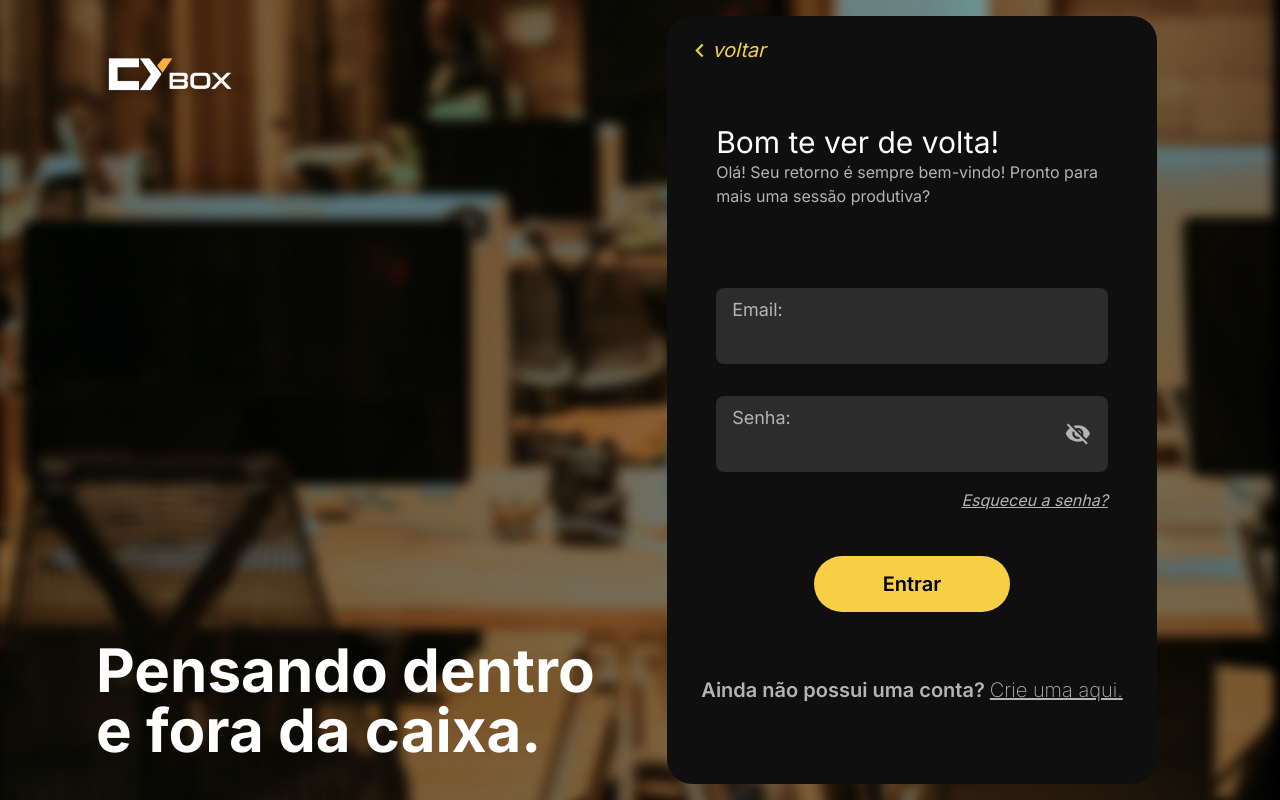
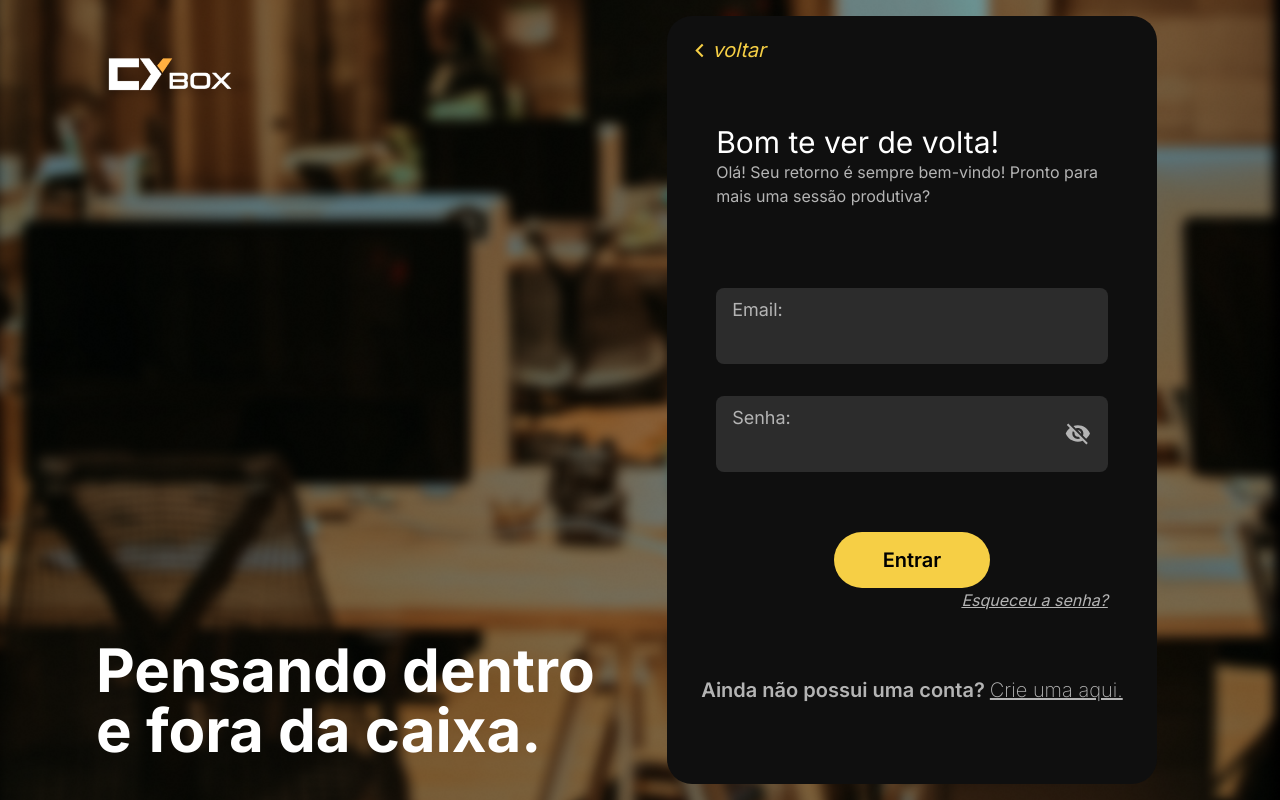
Before and after one commit to GitArthurMarchetti/cybox, a Next.js app: page /login in a window 1280 px wide. Built offline with nearby package versions, Linux system fonts and the light colour scheme.

Commit message:
Vou tentar adiconar o Auth, caso dê errado... eu parei aqui

```diff
--- a/package.json
+++ b/package.json
@@ -16,6 +16,7 @@
     "drizzle-orm": "^0.33.0",
     "lucide-react": "^0.436.0",
     "next": "14.2.7",
+    "next-auth": "^4.24.7",
     "pg": "^8.12.0",
     "postgres": "^3.4.4",
     "react": "^18",
--- a/src/app/cadastro/page.tsx
+++ b/src/app/cadastro/page.tsx
@@ -3,10 +3,8 @@ import CadastroComponent from "./cadastro";
 import { getEmptyUser } from "../services/user";
 
 
-export default async function Cadastro() {
+export default async function BackCadastro() {
      const user = await getEmptyUser()
-
-     // return <h1>oi</h1>
 
      return <CadastroComponent user={user}    />
 }
--- a/src/app/login/page.tsx
+++ b/src/app/login/page.tsx
@@ -32,7 +32,7 @@ export default function Login() {
                               <h2 className="cursor-default text-3xl">Bom te ver de volta!</h2>
                               <p className="cursor-default text-[#B4B4B4]">Olá! Seu retorno é sempre bem-vindo! Pronto para mais uma sessão produtiva?</p>
                          </div>
-                         <div className="w-4/5 m-auto flex flex-col ">
+                         <form className="w-4/5 m-auto flex flex-col ">
                               <label className="bg-[#2C2C2C] text-lg flex flex-col  gap-1 p-2 px-4 my-4 rounded-lg text-[#B4B4B4]" >
                                    Email:
                                    <input className="w-11/12 px-2 bg-transparent border-0 outline-none text-white" type="email" />
@@ -44,11 +44,12 @@ export default function Login() {
                                    </div>
                                    {isVisible ? <IoMdEye size={30} onClick={() => setIsVisible(false)} /> : <IoMdEyeOff size={30} onClick={() => setIsVisible(true)} />}
                               </label>
-                         </div>
+                              <div className="w-4/5 m-auto flex mt-11">
+                                   <button className="bg-[#F6CF45] text-black w-1/2 mx-auto rounded-full h-14 text-xl font-semibold">Entrar</button>
+                              </div>
+                         </form>
                          <p className="text-right w-4/5 m-auto text-[#B4B4B4] underline italic">Esqueceu a senha?</p>
-                         <div className="w-4/5 m-auto flex mt-11">
-                              <button className="bg-[#F6CF45] text-black w-1/2 mx-auto rounded-full h-14 text-xl font-semibold">Entrar</button>
-                         </div>
+
                          <div className="text-center italic text-[#B4B4B4] mt-16 text-xl ">
                               <a href="/cadastro" className="font-semibold not-italic">Ainda não possui uma conta? <span className="font-extralight underline">Crie uma aqui.</span> </a>
                          </div>
--- a/src/app/services/user.ts
+++ b/src/app/services/user.ts
@@ -76,7 +76,7 @@ export async function saveUser(formData: FormData) {
 export async function removeUser(user: UserType) {
     await db.execute(sql`DELETE FROM "user" WHERE id=${user.id}`)
 
-    redirect('/')
+    redirect('/login')
 }
 
 //LOGIN
@@ -89,7 +89,7 @@ export async function loginUser(formData: FormData) {
         throw new Error('Email e senha são obrigatórios para o login.');
     }
 
-    const [user] = await db.execute<UserType>(sql`SELECT * FROM "user" WHERE email = ${email}`);
+    const [user] = await db.execute<UserType>(sql`SELECT * FROM "user" WHERE email=${email}`);
 
     if (!user) {
         throw new Error('Usuário não encontrado.');
```
Also changed, not shown: 1 other file (tests, documents, lock files or other folders).
